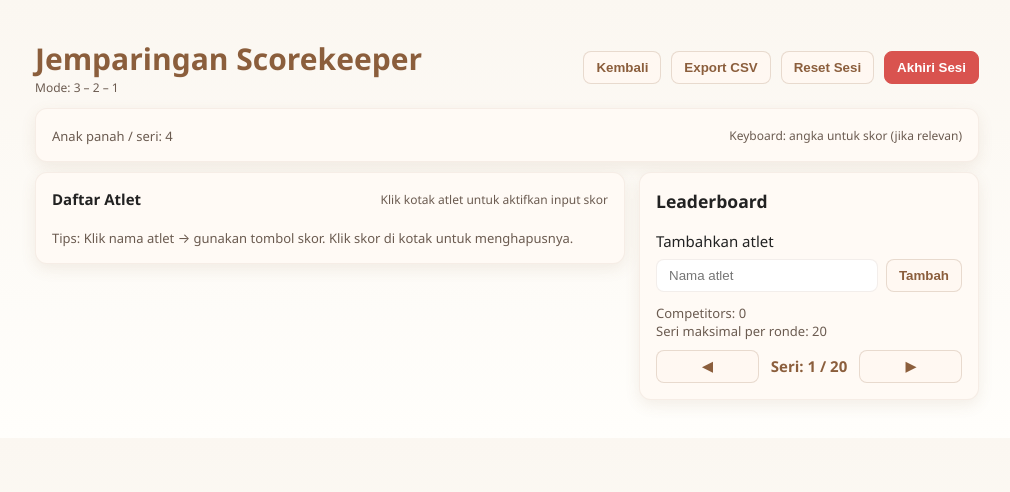
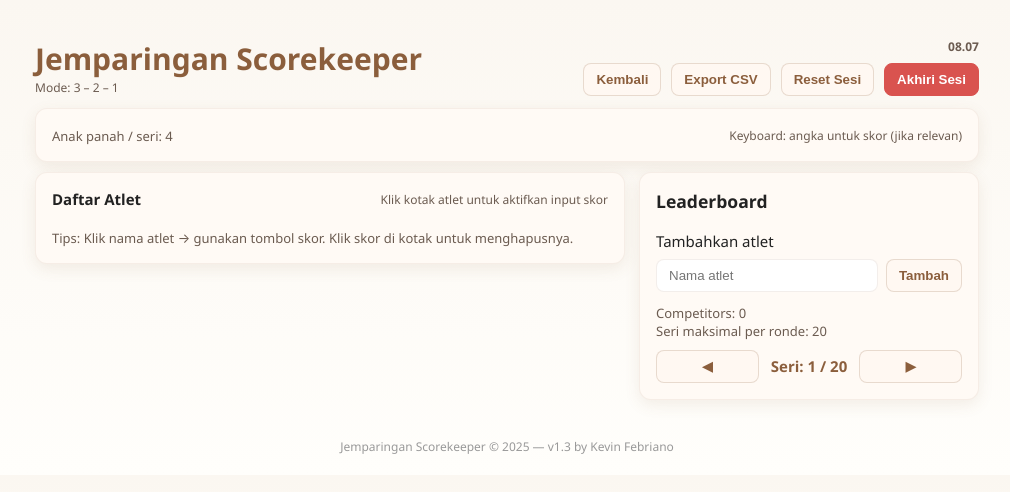
Before and after one commit to Lemielll/Scorekeeper-Jemparingan, a plain HTML site: page jemparingan.html in a window 1280 px wide. Shown: the whole page, without its empty margins (133-1143 px from the left). Drawn offline with Linux system fonts and the light colour scheme.

Commit message:
Add files via upload

```diff
--- a/jemparingan.html
+++ b/jemparingan.html
@@ -63,7 +63,6 @@
     .controls{display:flex;gap:10px}
     #endBtn{background:var(--danger);color:#fff;border-color:var(--danger);font-weight:700;}
     #endBtn:hover{background:#c9302c;border-color:#c9302c;color:#fff;}
-    /* ✅ PERBAIKAN: gunakan class .done, bukan selector textContent */
     #endBtn.done{
       background:var(--success);
       border-color:var(--success);
@@ -121,11 +120,15 @@
         <h1>Jemparingan Scorekeeper</h1>
         <div class="small" id="modeLabel">Memuat mode...</div>
       </div>
+
+      <div style="text-align: right;">
+        <div id="clock" class="small muted" style="margin-bottom: 8px; font-weight: 600; min-height: 1.2em;"></div>
         <div class="controls">
           <button id="backToChoose">Kembali</button>
           <button id="exportBtn">Export CSV</button>
           <button id="resetBtn">Reset Sesi</button>
           <button id="endBtn">Akhiri Sesi</button>
+        </div>
       </div>
       </header>
 
@@ -175,7 +178,10 @@
         </div>
       </aside>
     </div>
+  </div> <div style="text-align:center;font-size:12px;color:#999;margin-top:20px; padding-bottom: 20px;">
+    Jemparingan Scorekeeper © 2025 — v1.3 by Kevin Febriano
   </div>
+
   <script src="script-jemparingan.js"></script>
 </body>
 </html>
--- a/script-jemparingan.js
+++ b/script-jemparingan.js
@@ -1,4 +1,4 @@
-// script-jemparingan.js (versi fix)
+// script-jemparingan.js (versi fix + fitur jam-menit)
 document.addEventListener("DOMContentLoaded", () => {
   const mode = localStorage.getItem('targetMode') || '321';
   const maxEnds = 20;
@@ -19,6 +19,9 @@ document.addEventListener("DOMContentLoaded", () => {
   const prevEndBtn = document.getElementById('prevEnd');
   const nextEndBtn = document.getElementById('nextEnd');
   const backToChoose = document.getElementById('backToChoose');
+
+  // Variabel elemen jam
+  const clockEl = document.getElementById('clock');
 
   modeLabel.textContent = mode === '321' ? 'Mode: 3 – 2 – 1' : 'Mode: 3 – 1';
   maxEndsLabel.textContent = maxEnds;
@@ -159,7 +162,6 @@ document.addEventListener("DOMContentLoaded", () => {
     currentScores[emptySlotIndex] = arrow;
     recalculateStats(p);
 
-  // cek apakah semua atlet sudah isi seri ini
     const finished = state.competitors.filter(c =>
       c.scores[state.currentEnd].every(s => s !== null)
     ).length;
@@ -168,16 +170,12 @@ document.addEventListener("DOMContentLoaded", () => {
       if (state.currentEnd >= maxEnds) {
         endRound();
       } else {
-      // ✅ Keamanan: pindah seri tapi semua atlet harus diklik ulang
         state.currentEnd++;
         state.selectedId = null;
       }
     }
-
     render();
   }
-
-
 
   function fillMissesForEnd(endNumber) {
     state.competitors.forEach(p => {
@@ -203,7 +201,6 @@ document.addEventListener("DOMContentLoaded", () => {
     state.selectedId = null;
     endBtn.textContent = 'Akhiri Sesi';
     endBtn.classList.remove('done');
-    localStorage.removeItem('targetMode');
     render();
   }
 
@@ -293,5 +290,19 @@ document.addEventListener("DOMContentLoaded", () => {
     URL.revokeObjectURL(url);
   }
 
+  // FITUR BARU: Logika Jam Digital (Hanya Jam dan Menit)
+  if (clockEl) {
+    const updateClock = () => {
+      clockEl.textContent = new Date().toLocaleTimeString('id-ID', {
+        hour: '2-digit',
+        minute: '2-digit',
+        // 'second: '2-digit',' <-- BARIS INI DIHAPUS
+        hour12: false
+      });
+    };
+    setInterval(updateClock, 1000); // Tetap 1 detik agar update menit akurat
+    updateClock(); // Jalankan sekali saat memuat
+  }
+
   render();
 });
```
Also changed, not shown: index.html (+5 -1 lines). Lines whose indentation alone changed are shown as unchanged.
